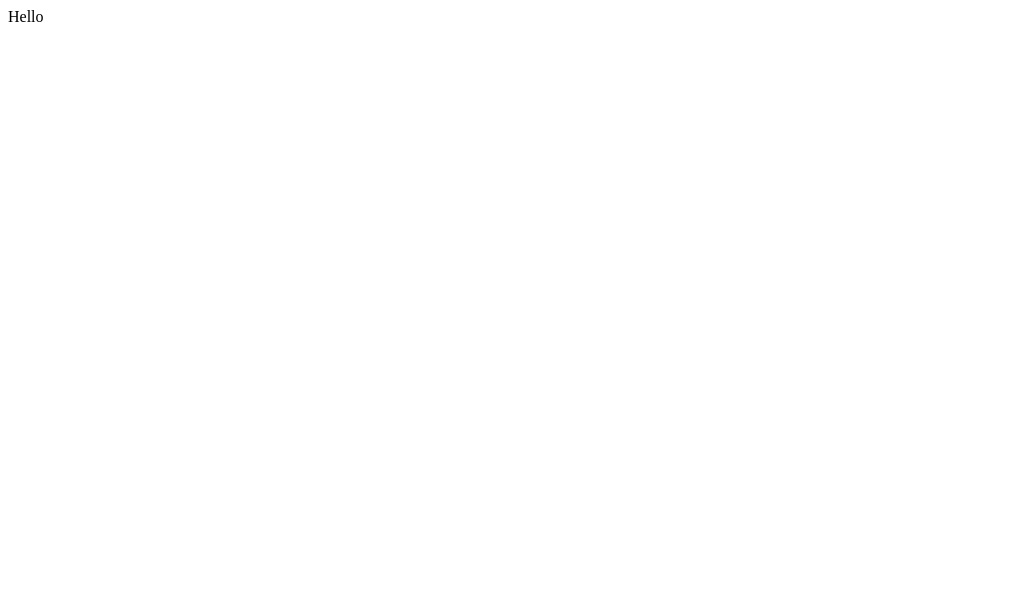
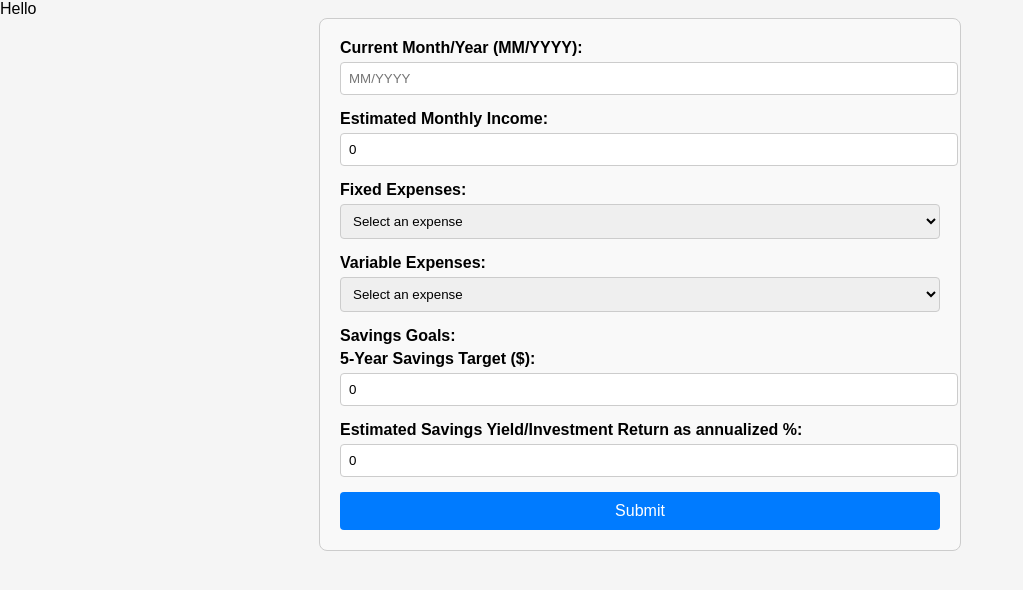
Before and after one commit to CS48-TeamEevee/BudgetBuddy, a React (Create React App) app in the folder client/: page /setup in a window 1280 px wide. Before the commit this address had no page. Shown: the top 590 px of the page, without its empty margins (0-1023 px from the left). Built offline with nearby package versions, Linux system fonts and the light colour scheme.

Commit message:
resolved conflicts

```diff
--- a/client/src/App.js
+++ b/client/src/App.js
@@ -2,8 +2,8 @@ import React from 'react';
 import { Routes, Route, BrowserRouter } from 'react-router-dom';
 import SignupForm from './components/SignupForm.jsx';
 import LoginForm from './components/LoginForm.jsx';
-//import InitialSetup from './components/InitialSetup.jsx';
-// import Report from './components/InitialReport.jsx';
+import InitialSetup from './components/InitialSetup.jsx';
+import Report from './components/InitialReport.jsx';
 
 const App = () => {
   return (
@@ -14,8 +14,8 @@ const App = () => {
           <Routes>
             <Route path='/' element={<SignupForm />} />
             <Route path='/login' element={<LoginForm />} />
-            {/* <Route path='/setup' element={<InitialSetup />} /> */}
-            {/* <Route path='/report' element={<Report />} />  */}
+            <Route path='/setup' element={<InitialSetup />} />
+            <Route path='/report' element={<Report />} />
           </Routes>
         </BrowserRouter>
       </div>
--- a/client/src/components/InitialReport.jsx
+++ b/client/src/components/InitialReport.jsx
@@ -7,40 +7,60 @@ Chart.register(...registerables);
 
 function InitialReport() {
   const location = useLocation();
-    const { username, password, savingGoal, investmentReturn, monthlyUpdates } = location.state;
+  const { username, password, savingGoal, investmentReturn, monthlyUpdates } =
+    location.state;
   const { month, income, expenses } = monthlyUpdates[0];
   const { fixedExpenses, variableExpenses } = expenses;
 
   const [estimatedMonthlySavings, setEstimatedMonthlySavings] = useState(0);
 
   useEffect(() => {
-        const totalFixedExpenses = Object.values(fixedExpenses).reduce((acc, val) => acc + Number(val), 0);
-        const totalVariableExpenses = Object.values(variableExpenses).reduce((acc, val) => acc + Number(val), 0);
+    const totalFixedExpenses = Object.values(fixedExpenses).reduce(
+      (acc, val) => acc + Number(val),
+      0
+    );
+    const totalVariableExpenses = Object.values(variableExpenses).reduce(
+      (acc, val) => acc + Number(val),
+      0
+    );
     const savings = income - totalFixedExpenses - totalVariableExpenses;
     setEstimatedMonthlySavings(savings);
 
     // Prepare data for Pie Chart
-        const pieLabels = [...Object.keys(fixedExpenses), ...Object.keys(variableExpenses), 'Estimated Monthly Savings'];
-        const pieData = [...Object.values(fixedExpenses).map(Number), ...Object.values(variableExpenses).map(Number), savings];
+    const pieLabels = [
+      ...Object.keys(fixedExpenses),
+      ...Object.keys(variableExpenses),
+      'Estimated Monthly Savings',
+    ];
+    const pieData = [
+      ...Object.values(fixedExpenses).map(Number),
+      ...Object.values(variableExpenses).map(Number),
+      savings,
+    ];
 
     // Generate unique colors for each piece
-        const pieColors = pieLabels.map((_, index) => `hsl(${index * 360 / pieLabels.length}, 70%, 50%)`);
-
+    const pieColors = pieLabels.map(
+      (_, index) => `hsl(${(index * 360) / pieLabels.length}, 70%, 50%)`
+    );
     // Pie Chart
     const pieCtx = document.getElementById('expensesPieChart').getContext('2d');
     new Chart(pieCtx, {
       type: 'pie',
       data: {
         labels: pieLabels,
-                datasets: [{
+        datasets: [
+          {
             data: pieData,
             backgroundColor: pieColors,
-                }],
+          },
+        ],
       },
     });
 
     // Line Chart
-        const lineCtx = document.getElementById('savingsLineChart').getContext('2d');
+    const lineCtx = document
+      .getElementById('savingsLineChart')
+      .getContext('2d');
     const months = 12 * 5;
     const lineLabels = Array.from({ length: 6 }, (_, i) => {
       const date = new Date(month.split('/')[1], month.split('/')[0] - 1);
@@ -53,13 +73,15 @@ function InitialReport() {
       type: 'line',
       data: {
         labels: lineLabels,
-                datasets: [{
+        datasets: [
+          {
             label: 'Savings Progress',
             data: lineData,
             borderColor: 'rgba(75, 192, 192, 1)',
             borderWidth: 2,
             fill: false,
-                }],
+          },
+        ],
       },
       options: {
         scales: {
@@ -78,19 +100,31 @@ function InitialReport() {
         },
       },
     });
-    }, [income, fixedExpenses, variableExpenses, savingGoal, investmentReturn, month]);
+  }, [
+    income,
+    fixedExpenses,
+    variableExpenses,
+    savingGoal,
+    investmentReturn,
+    month,
+  ]);
 
   return (
-        <div className="report-container">
-            <div className="left-column">
-                <h2>Your estimated monthly savings: ${estimatedMonthlySavings.toFixed(2)}</h2>
-                <canvas id="expensesPieChart"></canvas>
+    <div className='report-container'>
+      <div className='left-column'>
+        <h2>
+          Your estimated monthly savings: ${estimatedMonthlySavings.toFixed(2)}
+        </h2>
+        <canvas id='expensesPieChart'></canvas>
       </div>
-            <div className="right-column">
-                <canvas id="savingsLineChart"></canvas>
+      <div className='right-column'>
+        <canvas id='savingsLineChart'></canvas>
       </div>
-            <div className="button-container">
-                <button className="add-monthly-update-button" onClick={handleAddMonthlyUpdate}>
+      <div className='button-container'>
+        {/* <button className="add-monthly-update-button" onClick={handleAddMonthlyUpdate}>
+                    Add Monthly Update
+                </button> */}
+        <button className='add-monthly-update-button'>
           Add Monthly Update
         </button>
       </div>
--- a/client/src/components/InitialSetup.jsx
+++ b/client/src/components/InitialSetup.jsx
@@ -1,9 +1,6 @@
 import React, { useState } from 'react';
 import { useNavigate } from 'react-router-dom';
-// import dotenv from 'dotenv';
-// import '../styles/InitialSetup.css';
-
-//dotenv.config();
+import '../styles/InitialSetup.css';
 
 function InitialSetup({ username, password }) {
   const [month, setMonth] = useState('');
--- a/client/src/components/LoginForm.jsx
+++ b/client/src/components/LoginForm.jsx
@@ -1,5 +1,5 @@
 import React, { useState } from 'react';
-// import '../styles/LoginSigninStyles.css';
+import '../styles/LoginSigninStyles.css';
 
 const LoginForm = () => {
   const [formData, setFormData] = useState({
--- a/client/src/components/SignupForm.jsx
+++ b/client/src/components/SignupForm.jsx
@@ -1,5 +1,5 @@
 import React, { useState } from 'react';
-// import '../styles/LoginSigninStyles.css';
+import '../styles/LoginSigninStyles.css';
 
 const signupForm = () => {
   //initialize the fields to be blank
--- /dev/null
+++ b/client/src/styles/InitialReport.css
@@ -0,0 +1,29 @@
+
+.report-container {
+    display: flex;
+    justify-content: space-between;
+    padding: 20px;
+}
+.left-column, .right-column {
+    width: 45%;
+}
+canvas {
+    width: 100%;
+    height: 400px;
+}
+.button-container {
+    text-align: center;
+    margin-top: 20px;
+}
+.add-monthly-update-button {
+    font-size: 18px;
+    padding: 10px 20px;
+    background-color: #007bff;
+    color: white;
+    border: none;
+    border-radius: 5px;
+    cursor: pointer;
+}
+.add-monthly-update-button:hover {
+    background-color: #0056b3;
+}
--- /dev/null
+++ b/client/src/styles/InitialSetup.css
@@ -0,0 +1,46 @@
+/* InitialSetup.css */
+.form-container {
+  max-width: 600px;
+  margin: 0 auto;
+  padding: 20px;
+  border: 1px solid #ccc;
+  border-radius: 8px;
+  background-color: #f9f9f9;
+}
+.form-group {
+  margin-bottom: 15px;
+}
+.form-group label {
+  display: block;
+  margin-bottom: 5px;
+  font-weight: bold;
+}
+.form-group input,
+.form-group select {
+  width: 100%;
+  padding: 8px;
+  border: 1px solid #ccc;
+  border-radius: 4px;
+}
+.form-group input[type='number'] {
+  -moz-appearance: textfield;
+}
+.form-group input[type='number']::-webkit-outer-spin-button,
+.form-group input[type='number']::-webkit-inner-spin-button {
+  -webkit-appearance: none;
+  margin: 0;
+}
+.submit-button {
+  display: block;
+  width: 100%;
+  padding: 10px;
+  background-color: #007bff;
+  color: white;
+  border: none;
+  border-radius: 4px;
+  cursor: pointer;
+  font-size: 16px;
+}
+.submit-button:hover {
+  background-color: #0056b3;
+}
--- /dev/null
+++ b/client/src/styles/LoginSigninStyles.css
@@ -0,0 +1,65 @@
+body,
+html {
+  margin: 0;
+  padding: 0;
+  height: 100%;
+  font-family: Arial, sans-serif;
+  background-color: #f5f5f5;
+}
+.signup-form-container,
+.login-form-container {
+  display: flex;
+  justify-content: center;
+  align-items: center;
+  height: 100vh; /* Full viewport height */
+}
+.signup-form,
+.login-form {
+  display: flex;
+  flex-direction: column;
+  width: 300px;
+  padding: 20px;
+  background: white;
+  border-radius: 10px;
+  box-shadow: 0 0 10px rgba(0, 0, 0, 0.1);
+}
+.signup-form input,
+.login-form input {
+  margin: 10px 0;
+  padding: 10px;
+  border: 1px solid #ccc;
+  border-radius: 5px;
+}
+.signup-form button,
+.login-form button {
+  padding: 10px;
+  margin-top: 20px;
+  background-color: #007bff;
+  color: white;
+  border: none;
+  border-radius: 5px;
+  cursor: pointer;
+  font-size: 16px;
+}
+.signup-form button:hover,
+.login-form button:hover {
+  background-color: #0056b3;
+}
+.signup-form h1,
+.login-form h1 {
+  text-align: center;
+  margin-bottom: 20px;
+}
+.signup-form p,
+.login-form p {
+  text-align: center;
+}
+.signup-form a,
+.login-form a {
+  color: #007bff;
+  text-decoration: none;
+}
+.signup-form a:hover,
+.login-form a:hover {
+  text-decoration: underline;
+}
```
Also changed, not shown: client/src/components/ExpensesForm.jsx (+13 -6 lines). Lines whose indentation alone changed are shown as unchanged.
